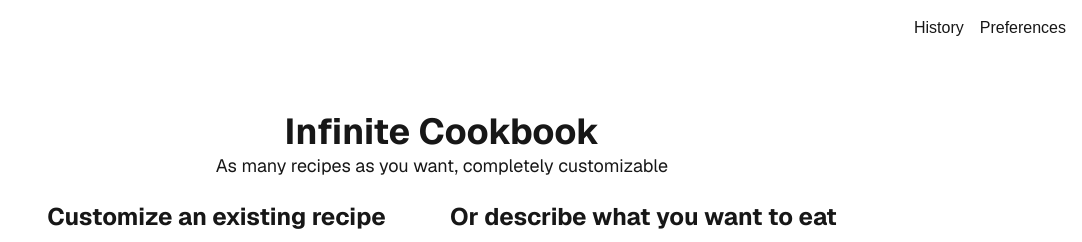
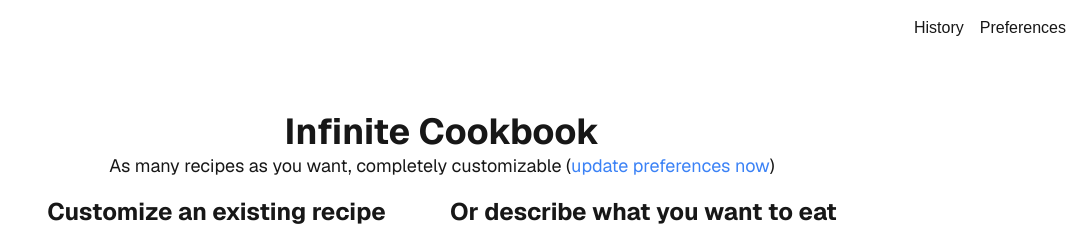
Before and after one commit to jeffreybiles/infinite-cookbook, a Next.js app in the folder frontend/: page / in a window 1280 px wide. Shown: the top 242 px of the page, without its empty margins (198-1280 px from the left). Built offline with nearby package versions, Linux system fonts and the light colour scheme; no server answers.

Commit message:
link to preferences page

```diff
--- a/frontend/app/page.tsx
+++ b/frontend/app/page.tsx
@@ -1,11 +1,13 @@
 import Scraper from "@/components/Scraper";
 import Generator from "../components/Generator";
+import Link from "next/link";
 
 export default function Home() {
   return (
     <div className="items-center justify-items-center p-8 pb-20 gap-16 font-[family-name:var(--font-geist-sans)]">
       <h1 className="text-4xl font-bold mb-0 pb-0">Infinite Cookbook</h1>
-      <p className="text-lg mt-0 pt-0">As many recipes as you want, completely customizable</p>
+      <p className="text-lg m-0 p-0">As many recipes as you want, completely customizable (<Link href="/preferences" className="text-lg mt-0 pt-0 text-blue-500">update preferences now</Link>)</p>
+
       <div className="grid grid-cols-1 md:grid-cols-2 justify-center gap-4">
         <div>
           <h2 className="text-2xl font-bold text-left w-full">Customize an existing recipe</h2>
```
